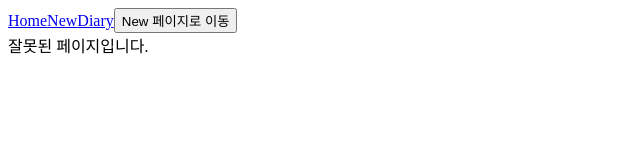
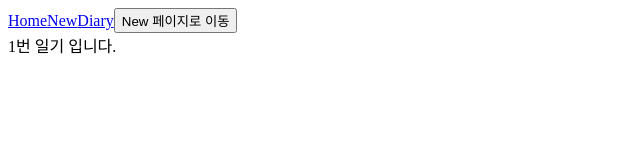
Before and after one commit to kdh100506/React, a React (Vite) app in the folder section12/: page /diary/1 in a window 1280 px wide. Shown: the top 160 px of the page, without its empty margins (0-640 px from the left). Built offline with nearby package versions, Linux system fonts and the light colour scheme.

Commit message:
section12

```diff
--- a/section12/pages/Diary.jsx
+++ b/section12/pages/Diary.jsx
@@ -1,7 +1,10 @@
-function Diary () {
-  return (
-    <div>Diary</div>
-  )
+import { useParams } from 'react-router-dom';
+
+function Diary() {
+  const params = useParams();
+  console.log(params);
+
+  return <div>{params.id}번 일기 입니다.</div>;
 }
 
-export default Diary
+export default Diary;
--- a/section12/pages/Home.jsx
+++ b/section12/pages/Home.jsx
@@ -1,7 +1,9 @@
-function Home () {
-  return (
-    <div>Home</div>
-  )
+import { useSearchParams } from 'react-router-dom';
+
+function Home() {
+  const [params, setParams] = useSearchParams();
+  console.log(params.get('value'));
+  return <div>Home</div>;
 }
 
-export default Home
+export default Home;
--- a/section12/src/App.jsx
+++ b/section12/src/App.jsx
@@ -21,7 +21,7 @@ function App() {
       <Routes>
         <Route path="/" element={<Home></Home>}></Route>
         <Route path="/new" element={<New></New>}></Route>
-        <Route path="/diary" element={<Diary></Diary>}></Route>
+        <Route path="/diary/:id" element={<Diary></Diary>}></Route>
         <Route path="*" element={<Notfound></Notfound>}></Route>
       </Routes>
     </>
```
